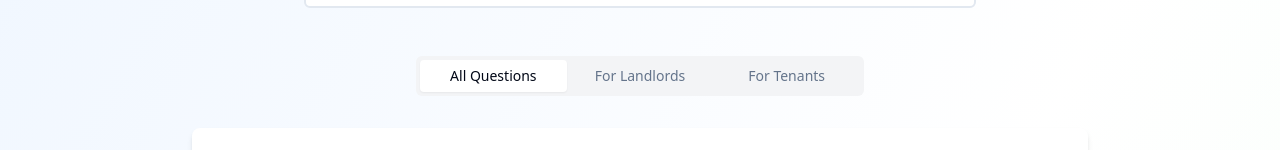
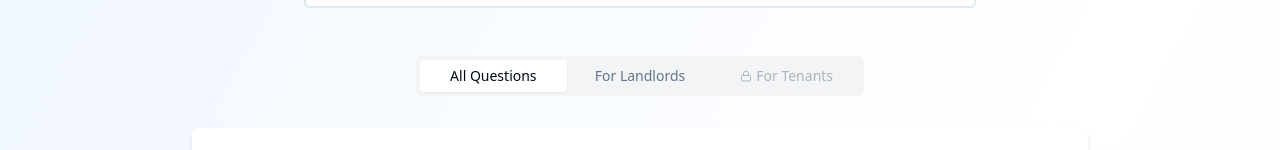
Before and after one commit to Anush01/rent-reality-check-community, a React (Vite) app: page / in a window 1280 px wide. Shown: the part 309-459 px from the top of the page. Built offline with nearby package versions, Linux system fonts and the light colour scheme.

Commit message:
Lock "For Tenants" section
Add lock icon to the "For Tenants" section to indicate it's locked.

```diff
--- a/src/pages/Index.tsx
+++ b/src/pages/Index.tsx
@@ -1,4 +1,3 @@
-
 import { useState } from "react";
 import { Card, CardContent, CardDescription, CardHeader, CardTitle } from "@/components/ui/card";
 import { Badge } from "@/components/ui/badge";
@@ -8,7 +7,7 @@ import { Input } from "@/components/ui/input";
 import { Textarea } from "@/components/ui/textarea";
 import { Label } from "@/components/ui/label";
 import { Dialog, DialogContent, DialogDescription, DialogFooter, DialogHeader, DialogTitle, DialogTrigger } from "@/components/ui/dialog";
-import { Search, Users, MessageSquare, CheckCircle, AlertCircle, ThumbsUp } from "lucide-react";
+import { Search, Users, MessageSquare, CheckCircle, AlertCircle, ThumbsUp, Lock } from "lucide-react";
 
 interface Question {
   id: string;
@@ -298,7 +297,16 @@ const Index = () => {
           <TabsList className="grid w-full max-w-md mx-auto grid-cols-3 bg-gray-100">
             <TabsTrigger value="all" className="data-[state=active]:bg-white">All Questions</TabsTrigger>
             <TabsTrigger value="tenant-to-landlord" className="data-[state=active]:bg-white">For Landlords</TabsTrigger>
-            <TabsTrigger value="landlord-to-tenant" className="data-[state=active]:bg-white">For Tenants</TabsTrigger>
+            <TabsTrigger
+              value="landlord-to-tenant"
+              className="data-[state=active]:bg-white opacity-60 cursor-not-allowed"
+              disabled
+            >
+              <div className="flex items-center gap-1">
+                <Lock className="w-3 h-3" />
+                For Tenants
+              </div>
+            </TabsTrigger>
           </TabsList>
         </Tabs>
 
```
